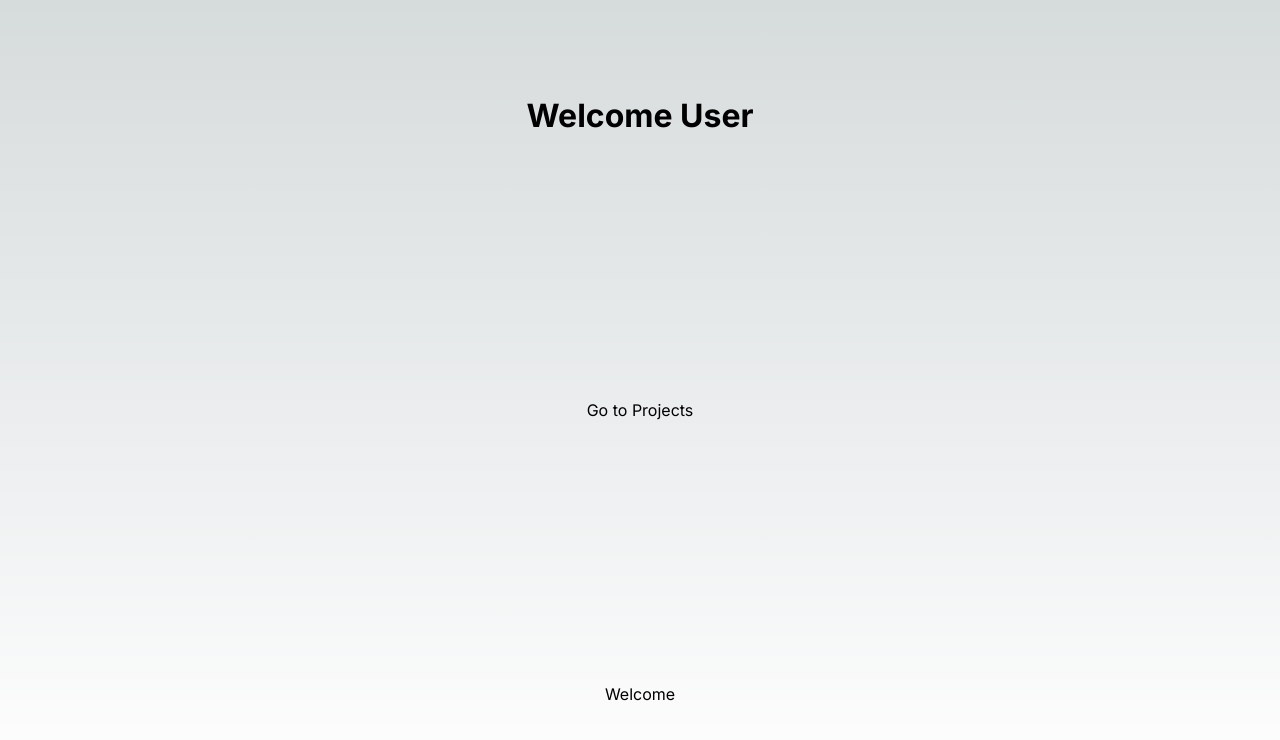
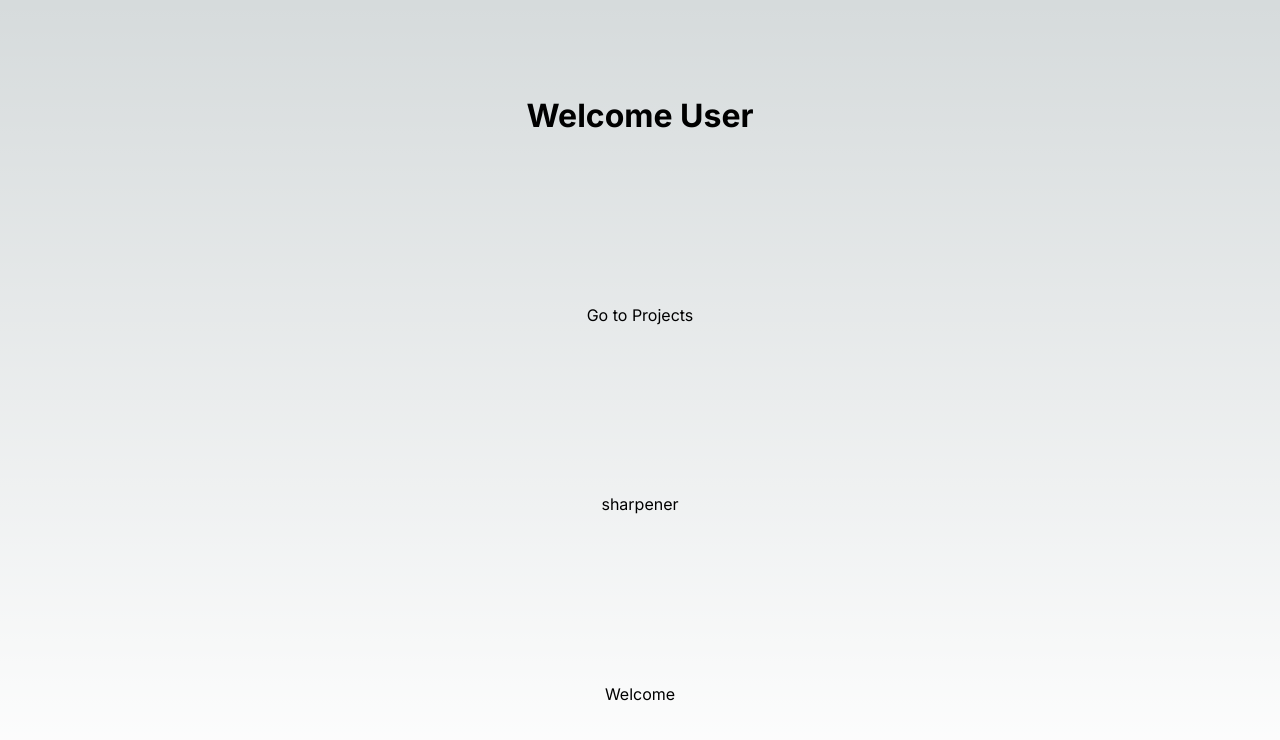
Before and after one commit to RKY2023/Ashboard, a Next.js app: page / in a window 1280 px wide. Shown: the top 740 px of the page. Built offline with nearby package versions, Linux system fonts and the light colour scheme.

Commit message:
sharpener

```diff
--- a/pages/index.js
+++ b/pages/index.js
@@ -20,6 +20,7 @@ export default function Main() {
           Welcome User
         </h1>
         <Link href='/career/projects'>Go to Projects</Link>
+        <Link href='/sharpener'>sharpener</Link>
         Welcome
       </main>
     </>
--- a/pages/sharpener/index.js
+++ b/pages/sharpener/index.js
@@ -13,7 +13,6 @@ const sharpener = (props) => {
         Review resume link [08:15]
         https://meet.google.com/gfm-wwqf-jwz
         <br/>
-
         </>
     );
 };
```
